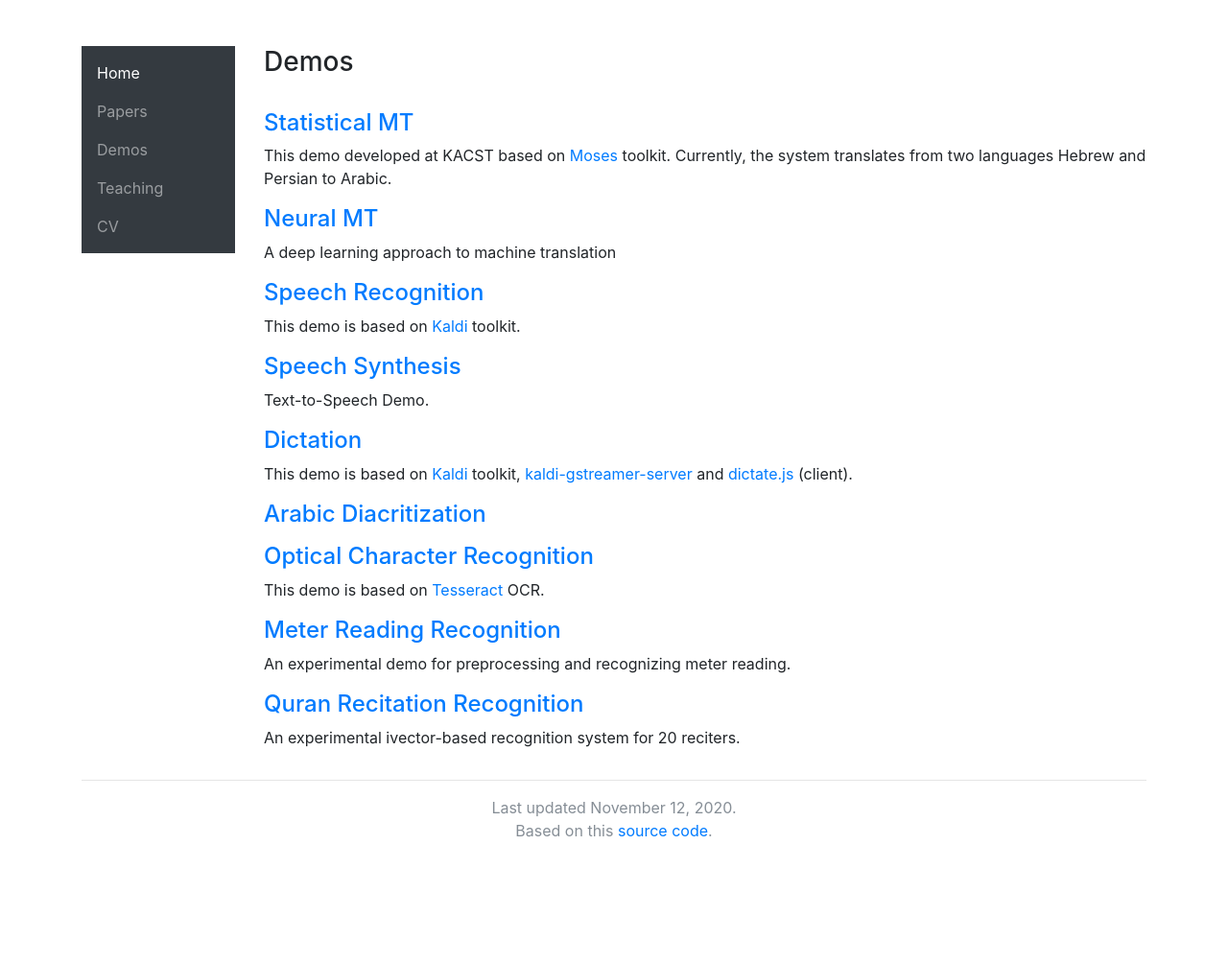
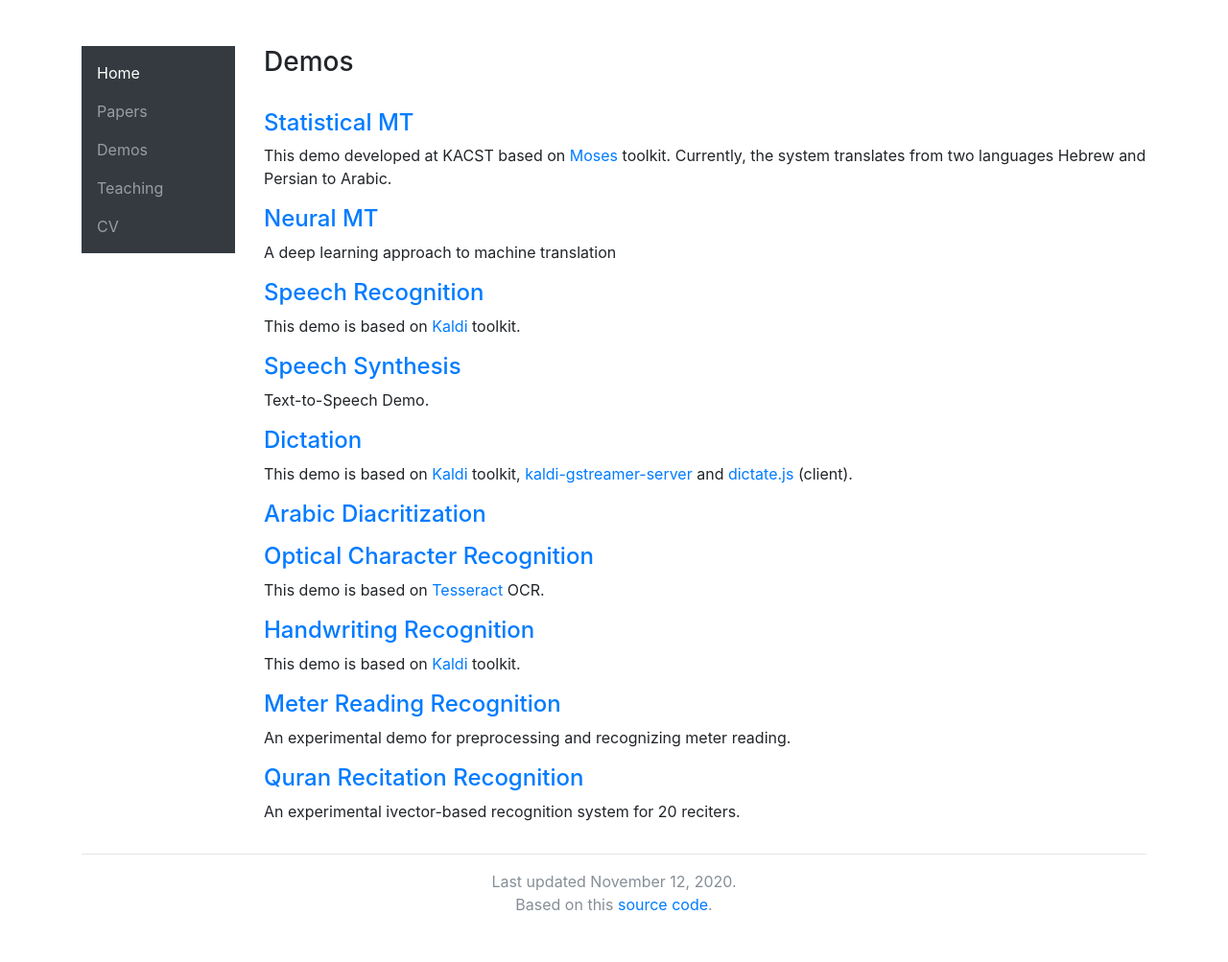
Before and after one commit to asrajeh/asrajeh.github.io, a Jekyll site: the page built from demos.html, in a window 1280 px wide. Shown: the whole page at 96% size. Built offline with Jekyll 4.4.1, drawn with Linux system fonts in a browser that asks for light colours; nearby versions of some CDN libraries; before the commit the page ends 926 px from its top, so only the background shows below that.

Commit message:
Update demos.html

```diff
--- a/demos.html
+++ b/demos.html
@@ -41,6 +41,11 @@ This demo is based on <a href="http://kaldi-asr.org/">Kaldi</a> toolkit, <a href
 This demo is based on <a href="https://github.com/tesseract-ocr/tesseract">Tesseract</a> OCR.
 </dl>
 
+<h4><a href="http://asrajeh.ddns.net/hr/">Handwriting Recognition</a></h4>
+<dl>
+This demo is based on <a href="http://kaldi-asr.org/">Kaldi</a> toolkit.
+</dl>
+
 <h4><a href="http://asrajeh.ddns.net/meter/">Meter Reading Recognition</a></h4>
 <dl>
 An experimental demo for preprocessing and recognizing meter reading.
```
